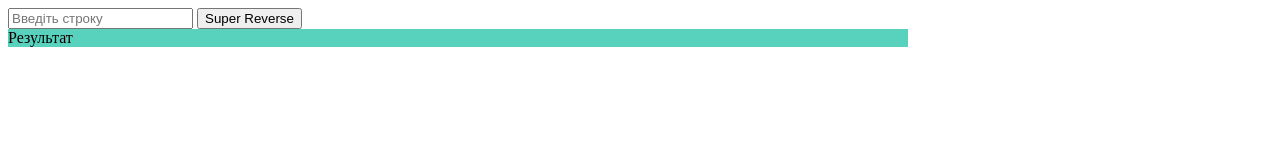
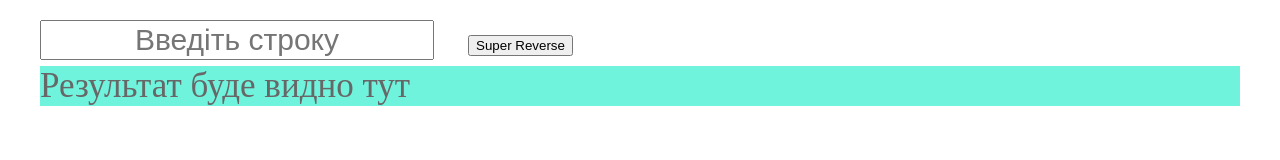
Before and after one commit to OlegBiletsky/super-reverse-JS, a plain HTML site: page index.html in a window 1280 px wide. Drawn offline with Linux system fonts and the light colour scheme.

Commit message:
added README.md and fix js files and added styles

```diff
--- a/index.html
+++ b/index.html
@@ -5,12 +5,27 @@
     <meta name="viewport" content="width=device-width, initial-scale=1.0">
     <title>Супер Реверс</title>
 </head>
-<body>
-    <input type="text" id="input" placeholder="Введіть строку">
-    <button id="btn">Super Reverse</button>
-    <div id="result" style="background-color: rgb(88, 209, 189); max-width: 900px;">Результат</div>
+<body  style="margin: auto; max-width: 1200px; ">
+    <input
+        type="text"
+        id="input"
+        placeholder="Введіть строку"
+        style="font-size: 30px; margin: 0 auto; margin-top: 20px; margin-right: 20px; text-align: center;"
+    >
+    <button
+        id="btn"
+        style="margin: 10px;"
+    >Super Reverse
+    </button>
+
+    <div
+        id="result"
+        style="background-color: rgb(112, 243, 221); max-width: 1200px; font-size: 35px; color: rgb(103, 103, 103);"
+    >Результат буде видно тут
+    </div>
 
 
-    <script src="js2.js"></script>
+    <!-- <script src="solution1.js"></script> -->
+    <script src="function.js"></script>
 </body>
 </html>
```
Also changed, not shown: function.js (renamed from js2.js), solution1.js (renamed from js.js), 1 other file.
